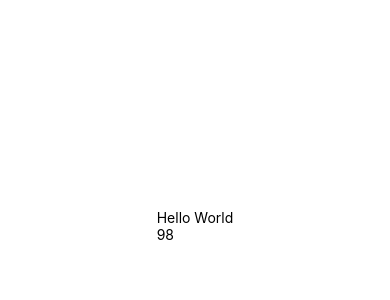
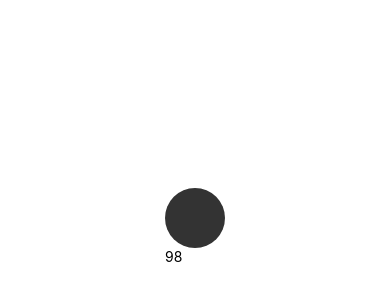
Before and after one commit to SamuelOkoroShow/1980TK, a React Native app: screen / in a window 390 px wide. Shown: the part 196-496 px from the top of the page. Built offline with nearby package versions, Linux system fonts and the light colour scheme.

Commit message:
Init Location Slut

```diff
--- /dev/null
+++ b/app/location.js
@@ -0,0 +1,14 @@
+import React from 'react';
+import {View, TouchableOpacity, Image, Text} from 'react-native'
+
+
+const LOCATION_SIZE = 60;
+
+const Location = () => {
+		return(<View style={{backgroundColor:'#333', width:LOCATION_SIZE, height:LOCATION_SIZE, borderRadius:LOCATION_SIZE/2}}>
+			<TouchableOpacity stlye={{flex:1}}>
+			</TouchableOpacity>
+			</View>)
+	}
+
+export default Location;
--- a/app/map.js
+++ b/app/map.js
@@ -1,12 +1,13 @@
 import React from 'react';
 import {View, TouchableOpacity, Text} from 'react-native'
 import { connect } from 'react-redux';
+import Location from './location'
+
 
 const map = (props) => {
   return (
     <View stlye = {{flex:1}}>
-
-    <Text>Hello World</Text>
+    <Location />
     <Text>{props.game.day}</Text>
     </View>
   )
```
